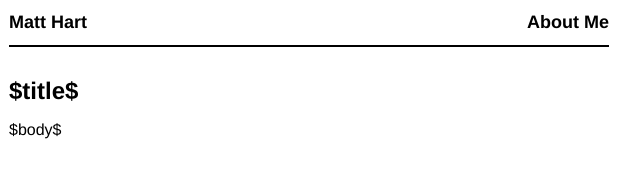
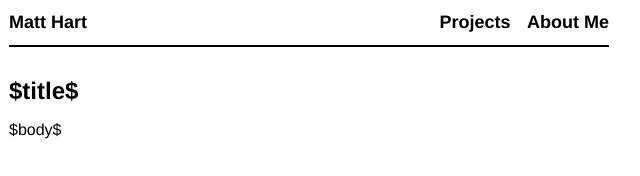
Before and after one commit to mjhart/website, a plain HTML site: page templates/default.html in a window 1280 px wide. Shown: the full height of the page, 331-971 px from the left. Drawn offline with Linux system fonts and the light colour scheme.

Commit message:
Added projects

```diff
--- a/templates/default.html
+++ b/templates/default.html
@@ -15,6 +15,7 @@
       <a href="/">Matt Hart</a>
     </div>
     <nav>
+      <a href="/projects.html">Projects</a>
       <a href="/about.html">About Me</a>
     </nav>
   </header>
```
Also changed, not shown: 2 other files.
